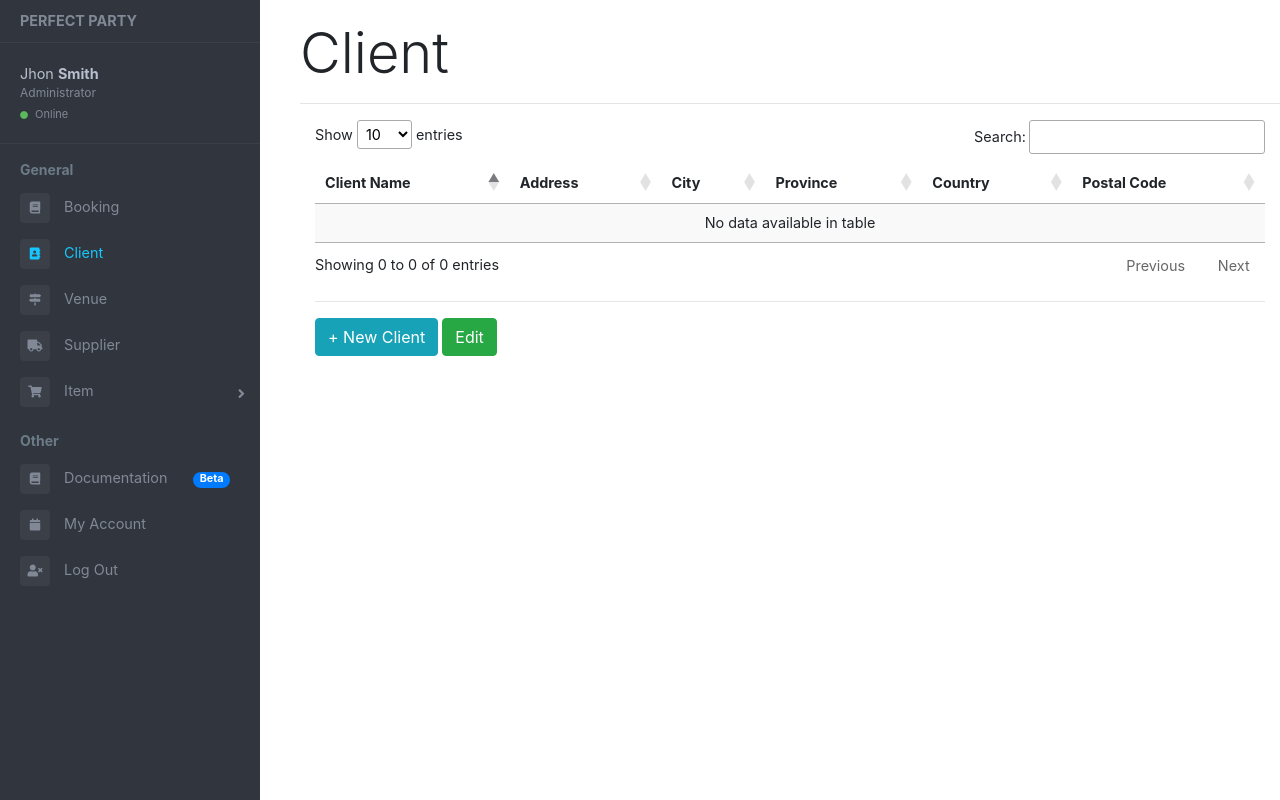
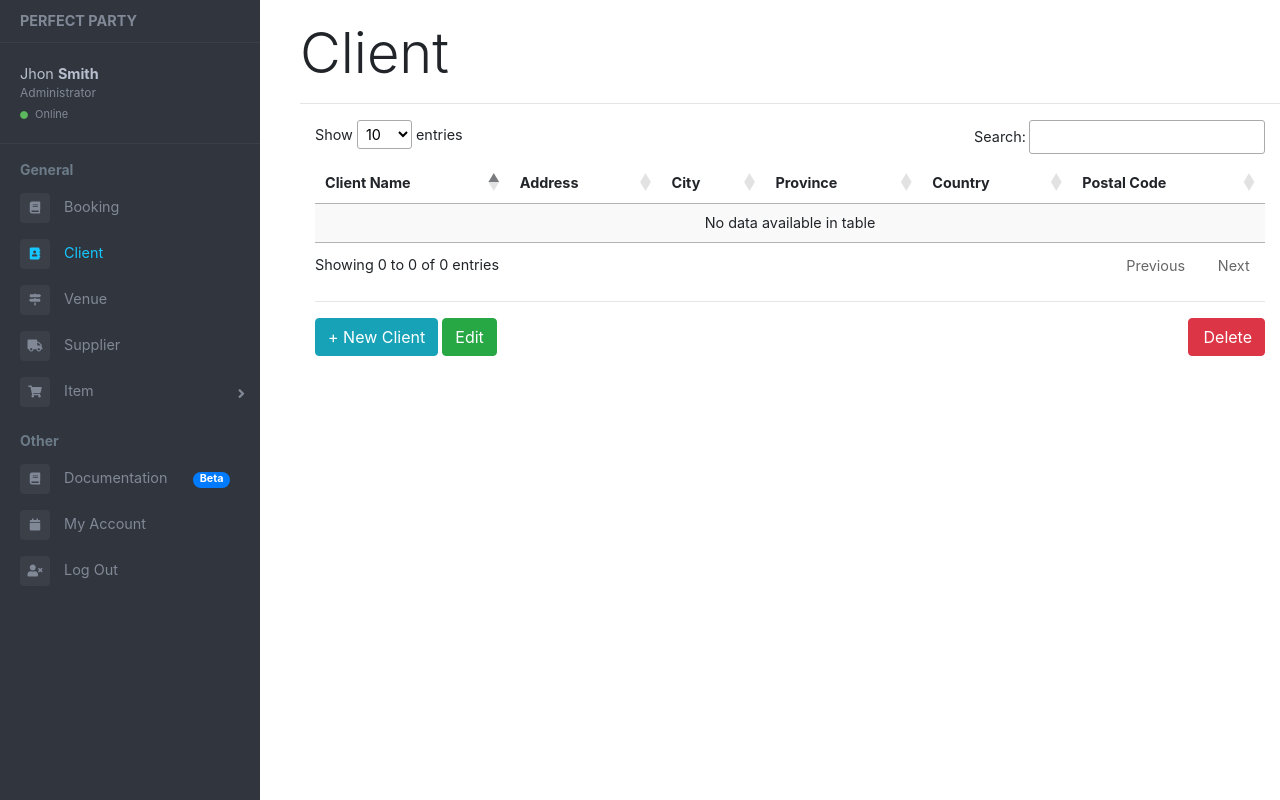
Before and after one commit to fxu9411/Perfect-Party, a Flask app: page /PerfectParty/client in a window 1280 px wide. Run offline with Flask 2, Linux system fonts and the light colour scheme; data that the repository does not hold is empty; some libraries are stand-ins or nearby versions.

Commit message:
UI for delete (still need to actually update the db)

```diff
--- a/perfect_party/PP/pages.py
+++ b/perfect_party/PP/pages.py
@@ -248,6 +248,12 @@ def edit_client():
 
     return redirect(url_for('pages.client'))
 
+@pages.route('/deleteClient', methods=['POST'])
+def delete_client():\
+    #implementation here
+    print(request.form)
+    return redirect(url_for('pages.client'))
+
 
 @pages.route("/supplier")
 def supplier():
--- a/perfect_party/PP/templates/client.html
+++ b/perfect_party/PP/templates/client.html
@@ -18,7 +18,11 @@
     </table>
     <hr>
     <button type="button" class="btn btn-info" data-toggle="modal" data-target="#newClient">+ New Client</button>
-    <button type="button" class="btn btn-success" style="padding-left:15px, padding-right=15px" id="editform">Edit
+    <button type="button" class="btn btn-success" style="padding-left:15px, padding-right=15px;" id="editform">Edit
+    </button>
+    <button type="button" class="btn btn-danger float-right" style="padding-left:15px; padding-right=15px;"
+            id="deleteform">
+        Delete
     </button>
     <div class="modal fade" id="newClient" tabindex="-1" role="dialog"
          aria-labelledby="exampleModalCenterTitle" aria-hidden="true">
@@ -124,7 +128,8 @@
                         <div class="form-group">
                             <label class="control-label col-sm-3" for="postal">Postal Code:</label>
                             <div class="col-sm-10">
-                                <input type="text" required="required" class="form-control" id="edit-postal" name="postal"
+                                <input type="text" required="required" class="form-control" id="edit-postal"
+                                       name="postal"
                                        placeholder="N2L 3G1">
                             </div>
                         </div>
@@ -145,7 +150,8 @@
                         <div class="form-group">
                             <label class="control-label col-sm-3" for="country">Country:</label>
                             <div class="col-sm-10">
-                                <input type="text" required="required" class="form-control" id="edit-country" name="country"
+                                <input type="text" required="required" class="form-control" id="edit-country"
+                                       name="country"
                                        placeholder="Canada">
                             </div>
                         </div>
@@ -161,6 +167,36 @@
             </div>
         </div>
     </div>
+    <div class="modal fade" id="delete" tabindex="-1" role="dialog"
+         aria-labelledby="exampleModalCenterTitle" aria-hidden="true">
+        <div class="modal-dialog modal-dialog-centered" role="document">
+            <div class="modal-content">
+                <div class="modal-header">
+                    <h5 class="modal-title">Edit</h5>
+                    <button type="button" class="close" data-dismiss="modal" aria-label="Close">
+                        <span aria-hidden="true">&times;</span>
+                    </button>
+                </div>
+                <div class="modal-body">
+                    Are you sure to delete this entry?
+                    <form class="form-horizontal" action="{{ url_for('pages.delete_client') }}" method="post">
+                        <div class="form-group">
+                            <input type="hidden" class="form-control" id="delete-id" name="id">
+                        </div>
+                </div>
+                <div class="modal-footer">
+                    <button type="button" class="btn btn-secondary" data-dismiss="modal" style="padding:5px 20px;">
+                        Cancel
+                    </button>
+                    <!-- <button type="button" class="btn btn-primary" style="padding:5px 20px;" onclick="window.location.href='/PerfectParty'">Add</button> -->
+                    <input type="submit" class="btn btn-primary" value="Submit"/>
+                </div>
+                </form>
+            </div>
+        </div>
+    </div>
+
+</div>
 
 </div>
 {% endblock %}
@@ -220,6 +256,20 @@
             document.getElementById('client-id').value=row_data.Client_ID;
             }
         });
+
+        $('#deleteform').click(function() {
+        if (editable == 0) {
+            alert('Please select a entry to delete');
+        }
+        else {
+            $('#delete').modal('show');
+            document.getElementById('delete-id').value=row_data.Client_ID;
+            }
+        });
     });
+
+
+
+
 </script>
 {% endblock %}
```
